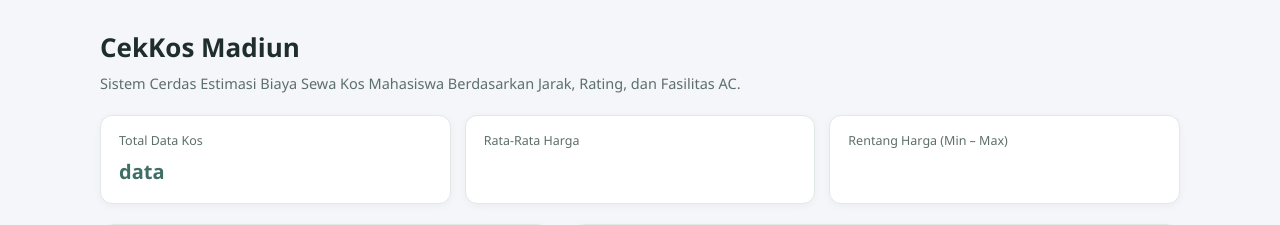
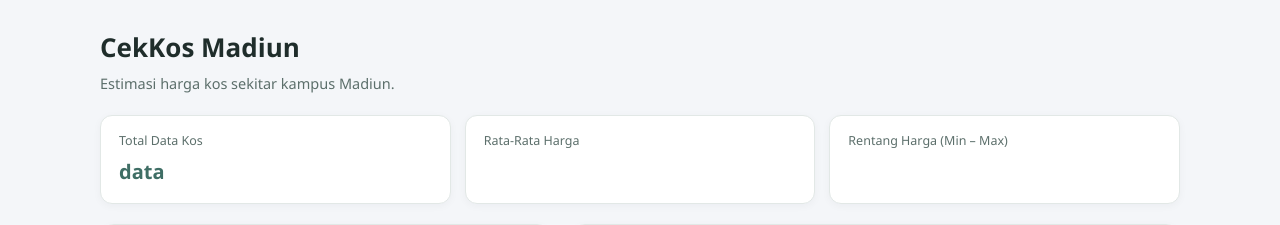
Before and after one commit to cindyyeka/prediksi-kos-madiun, a Django app: template main_app/templates/main_app/index.html in a window 1280 px wide. Shown: the top 225 px of the page. Run offline with Django 5.2, Linux system fonts and the light colour scheme; the template is opened without the code that fills it: values that come from a table or form of the project are taken from there, others are empty; parts of the project's set-up code (start-up, migrations or seed data) failed here and were passed over.

Commit message:
Update CekKos Madiun

```diff
--- a/main_app/templates/main_app/index.html
+++ b/main_app/templates/main_app/index.html
@@ -256,10 +256,9 @@
 <body>
     <div class="container">
         <div class="header-box">
-            <h1>CekKos Madiun</h1>
-            <p>Sistem Cerdas Estimasi Biaya Sewa Kos Mahasiswa Berdasarkan Jarak, Rating, dan Fasilitas AC.</p>
+    <h1>CekKos Madiun</h1>
+    <p>Estimasi harga kos sekitar kampus Madiun.</p>
         </div>
-
         <!-- 3 Kotak Statistik Ringkas -->
         <div class="stats-grid">
             <div class="stat-card">
```
